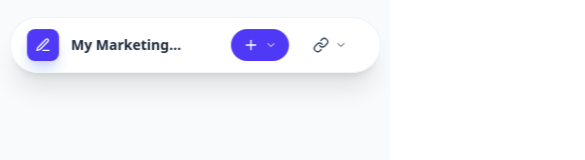
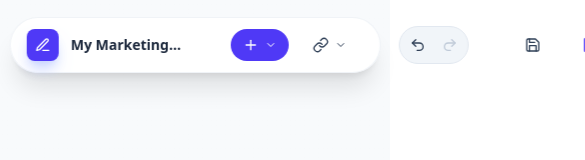
Before and after one commit to rjmorganrjm-ux/journey-mapper, a React (Vite) app: page / in a window 390 px wide. Shown: the top 160 px of the page, 585 px wide, since content can reach past the window. Built offline with nearby package versions, Linux system fonts and the light colour scheme; the HTML template or start-up script is replaced by a standard one.

Commit message:
fixed toolbar dropdown visibility by removing overflow clipping

```diff
--- a/src/components/Toolbar.tsx
+++ b/src/components/Toolbar.tsx
@@ -99,7 +99,7 @@ export function Toolbar({
   };
 
   return (
-    <div className="absolute top-[2%] sm:top-6 left-1/2 -translate-x-1/2 z-10 bg-white/90 sm:bg-white/80 backdrop-blur-md shadow-xl rounded-[2rem] sm:rounded-full flex items-center p-2 sm:p-3 px-4 sm:px-12 border border-slate-200/50 gap-3 sm:gap-6 whitespace-nowrap max-w-[95vw] overflow-x-auto no-scrollbar pointer-events-auto">
+    <div className="absolute top-[2%] sm:top-6 left-1/2 -translate-x-1/2 z-10 bg-white/90 sm:bg-white/80 backdrop-blur-md shadow-xl rounded-[2rem] sm:rounded-full flex items-center p-2 sm:p-3 px-4 sm:px-12 border border-slate-200/50 gap-3 sm:gap-6 whitespace-nowrap max-w-[95vw] pointer-events-auto">
       {/* Journey Name */}
       <div className="flex items-center gap-3 mr-4">
         <div className="w-8 h-8 bg-indigo-600 rounded-lg flex items-center justify-center text-white shadow-lg shadow-indigo-200">
```
